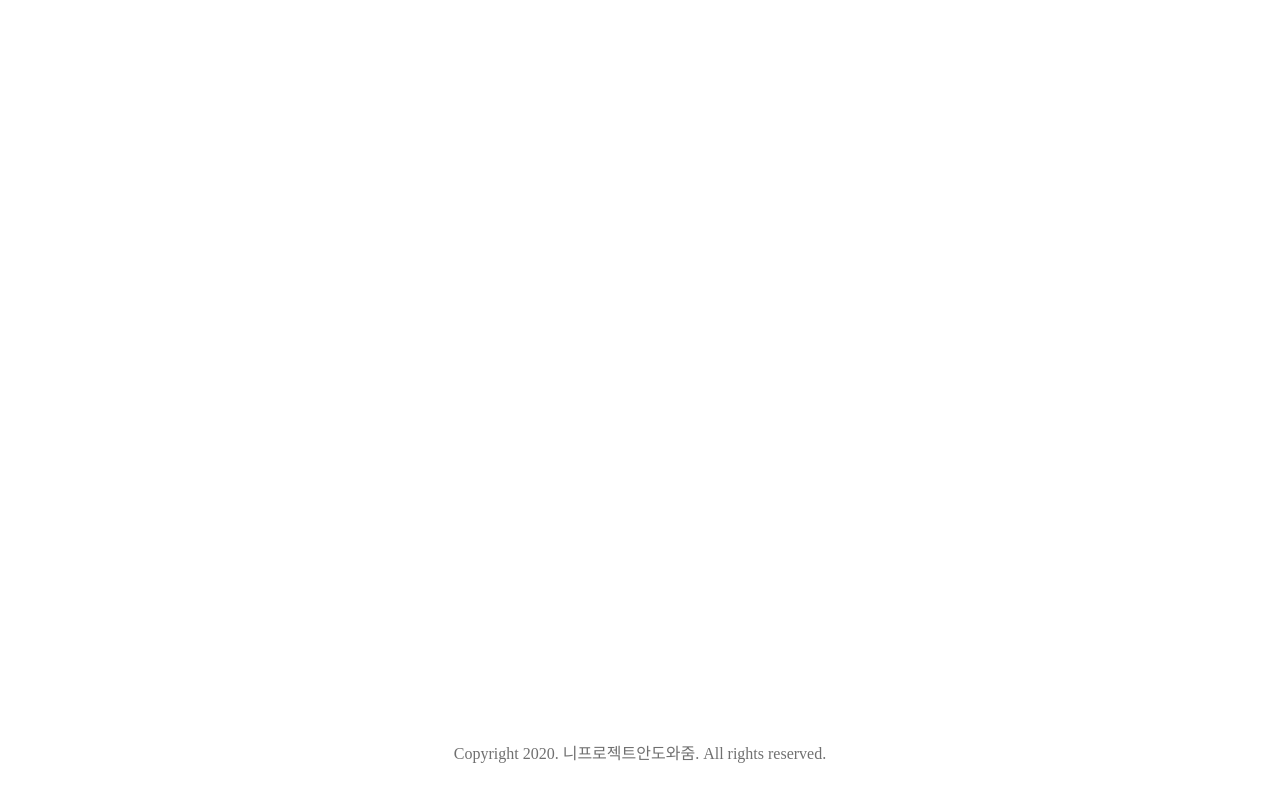
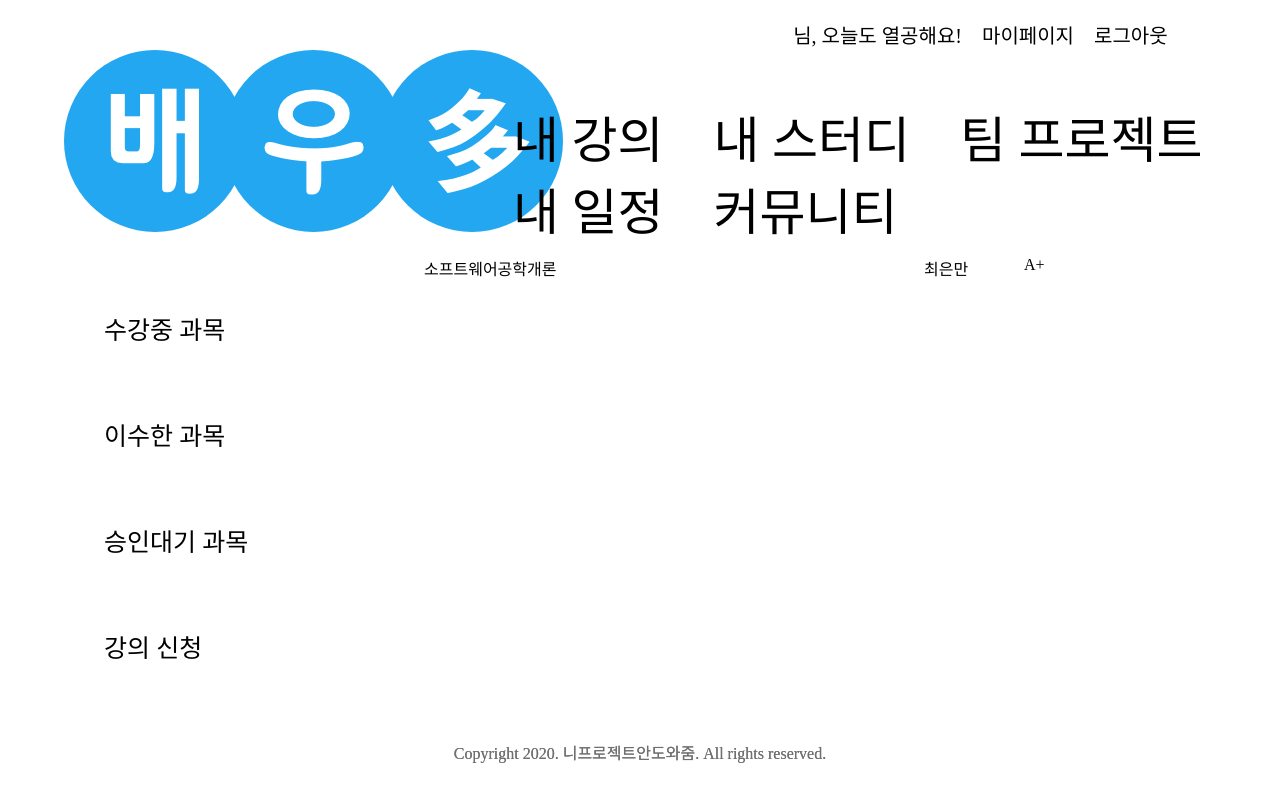
Before and after one commit to sucystem/baeuda-frontend, a React (Create React App) app: page /myLectureCompleted in a window 1280 px wide. Built offline with nearby package versions, Linux system fonts and the light colour scheme; a web font is replaced by a local one.

Commit message:
MyLecturePage subpage들 간략한 틀생성

```diff
--- a/src/App.js
+++ b/src/App.js
@@ -6,6 +6,8 @@ import MainPage from "./pages/MainPage";
 import MyLecturePage from "./pages/MyLecturePage";
 import Footer from "./components/footer";
 import MyLectureListPage from "./pages/MyLectureListPage";
+import MyLectureCompletedPage from "./pages/MyLectureCompletedPage";
+import MyLectureWaitPage from "./pages/MyLectureWaitPage";
 
 function App() {
   return (
@@ -15,6 +17,8 @@ function App() {
       <Route path="/main" component={MainPage}/>
       <Route path="/myLecture" component={MyLecturePage}/>
       <Route path="/myLectureList" component={MyLectureListPage}/>
+      <Route path="/myLectureCompleted" component={MyLectureCompletedPage}/>
+      <Route path="/myLectureWait" component={MyLectureWaitPage}/>
       <Footer />
     </>
   );
--- a/src/components/lec_side_bar/index.js
+++ b/src/components/lec_side_bar/index.js
@@ -7,8 +7,8 @@ function MyLecture(){
     return <div id="lec_side_bar">
             <ul>
                 <li onClick={() => history.push("/myLecture") }>수강중 과목</li>
-                <li>이수한 과목</li>
-                <li>승인대기 과목</li>
+                <li onClick={() => history.push("/myLectureCompleted")}>이수한 과목</li>
+                <li onClick={() => history.push("/myLectureWait")}>승인대기 과목</li>
                 <li onClick={() => history.push("/myLectureList")}>강의 신청</li>
             </ul>
     </div>
--- /dev/null
+++ b/src/pages/MyLectureCompletedPage/components/myLectureCompleted/index.js
@@ -0,0 +1,15 @@
+import React from 'react'
+import './myLectureCompleted.css'
+import { useHistory } from 'react-router-dom';
+
+function MyLectureCompleted(){
+    let history = useHistory();
+    return <div id="myLectureCompleted">
+        <ul id="completedList">
+            <li class="completedInfo"><div class="LectureName">소프트웨어공학개론</div><div class="LectureProf">최은만</div><div class="LectureGrade">A+</div></li>
+        </ul>
+    </div>
+
+}
+
+export default MyLectureCompleted;
--- /dev/null
+++ b/src/pages/MyLectureCompletedPage/components/myLectureCompleted/myLectureCompleted.css
@@ -0,0 +1,36 @@
+div#myLectureCompleted{
+    position : absolute;
+    top : 30%;
+    left : 30%;
+    height : auto;
+    width : 50%;
+}
+
+ul#completedList{
+    width : 700px;
+    height : auto;
+}
+
+li.completedInfo{
+    width : 700px;
+}
+
+li.completedInfo div{
+    box-sizing: border-box;
+    float : left;
+}
+
+div.LectureName{
+    width : 500px;
+    height : 40px;
+}
+
+div.LectureProf{
+    width : 100px;
+    height : 40px;
+}
+
+div.LectureGrade{
+    width : 100px;
+    height : 40px;
+}
--- /dev/null
+++ b/src/pages/MyLectureCompletedPage/index.js
@@ -0,0 +1,17 @@
+import Header from '../../components/header';
+import Lec_side_bar from '../../components/lec_side_bar';
+import MyLectureCompleted from './components/myLectureCompleted';
+import Footer from '../../components/footer';
+
+function MyLectureCompletedPage() {
+    return (
+        <>
+            <Header />
+            <Lec_side_bar/>
+            <MyLectureCompleted/>
+            <Footer />
+        </>
+    );
+}
+
+export default MyLectureCompletedPage;
--- /dev/null
+++ b/src/pages/MyLectureWaitPage/components/myLectureWait/index.js
@@ -0,0 +1,15 @@
+import React from 'react'
+import './myLectureWait.css'
+import { useHistory } from 'react-router-dom';
+
+function MyLectureWait(){
+    let history = useHistory();
+    return <div id="myLectureWait">
+            <ul id="LectureWaitList">
+                <li class="LectureWaitInfo"><div class="LectureName">소프트웨어공학개론</div><div class="LectureProf">최은만</div><div class="LectureQuota">11/20</div></li>
+            </ul>
+    </div>
+
+}
+
+export default MyLectureWait;
--- /dev/null
+++ b/src/pages/MyLectureWaitPage/components/myLectureWait/myLectureWait.css
@@ -0,0 +1,37 @@
+div#myLectureWait{
+    position : absolute;
+    top : 30%;
+    left : 30%;
+    height : auto;
+    width : 50%;
+}
+
+ul#LectureWaitList{
+    width : 700px;
+    height : auto;
+}
+
+li.LectureWaitInfo{
+    width : 700px;
+
+}
+
+li.LectureWaitInfo div{
+    float : left;
+    box-sizing: border-box;
+}
+
+div.LectureName{
+    width : 500px;
+    height : 40px;
+}
+
+div.LectureProf{
+    width : 100px;
+    height : 40px;
+}
+
+div.LectureQuota{
+    width : 100px;
+    height : 40px;
+}
--- /dev/null
+++ b/src/pages/MyLectureWaitPage/index.js
@@ -0,0 +1,17 @@
+import Header from '../../components/header';
+import Lec_side_bar from '../../components/lec_side_bar';
+import MyLectureWait from './components/myLectureWait';
+import Footer from '../../components/footer';
+
+function MyLectureWaitPage() {
+    return (
+        <>
+            <Header />
+            <Lec_side_bar/>
+            <MyLectureWait/>
+            <Footer />
+        </>
+    );
+}
+
+export default MyLectureWaitPage;
```
